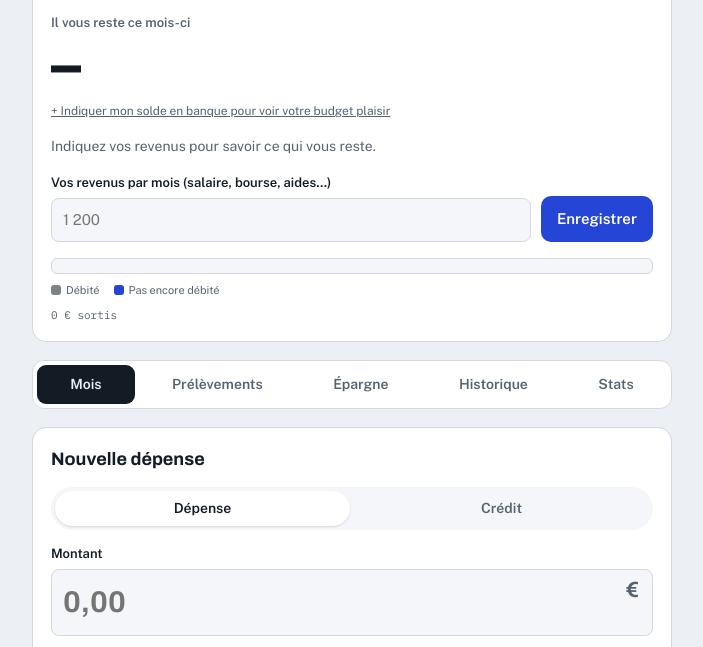
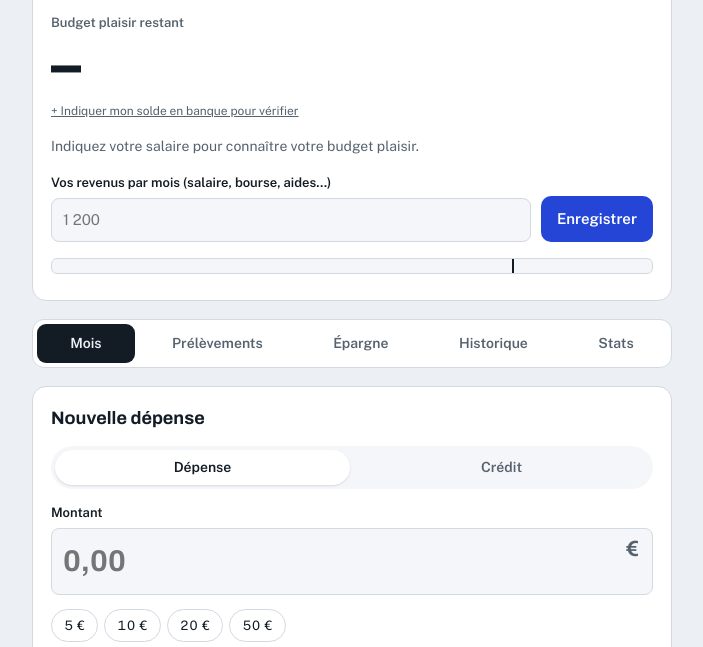
Before and after one commit to ViperFreeze/MyCount, a plain HTML site: page index.html in a window 1280 px wide. Shown: the part 120-767 px from the top of the page, without its empty margins (288-991 px from the left). Drawn offline with nearby package versions, Linux system fonts and the light colour scheme.

Commit message:
Budget plaisir calculé sur le salaire : salaire − prélèvements − objectifs, solde en banque en contrôle
Co-Authored-By: Claude Opus 5.5 <noreply@anthropic.com>
Claude-Session: https://claude.ai/code/session_01SgwXSg56TWjHUwH2QnDMFH

```diff
--- a/index.html
+++ b/index.html
@@ -375,7 +375,7 @@ svg .ac{fill:var(--accent);opacity:.85} svg .ai{fill:var(--ok);opacity:.85}
       <h2>Réglages</h2>
       <div class="field"><label for="set-income">Revenus habituels par mois (€)</label><input id="set-income" inputmode="decimal" autocomplete="off" placeholder="1 200"></div>
       <div class="field"><label for="set-floor">Minimum à garder sur le compte en fin de mois (€)</label><input id="set-floor" inputmode="decimal" autocomplete="off" placeholder="0"></div>
-      <p class="rhint">Retiré du budget plaisir : ce montant reste toujours sur le compte.</p>
+      <p class="rhint">Si votre fin de mois estimée en banque passe sous ce montant, elle s'affiche en rouge sous le budget plaisir.</p>
       <p class="msg" id="set-err" hidden></p>
       <div class="row"><button type="button" class="secondary" id="set-cancel">Fermer</button><button class="primary" type="submit">Enregistrer</button></div>
 
@@ -425,13 +425,13 @@ svg .ac{fill:var(--accent);opacity:.85} svg .ai{fill:var(--ok);opacity:.85}
       </div>
     </form>
 
-    <div class="left-label">Il vous reste ce mois-ci</div>
+    <div class="left-label">Budget plaisir restant</div>
     <div class="big"><span class="done num" id="f-left">–</span><span class="chip" id="f-status" hidden></span></div>
     <div class="bank" id="bank-view" hidden></div>
     <form class="bank-form" id="bank-form" hidden novalidate>
       <div class="field"><label for="bank-in">Solde affiché par votre banque aujourd'hui (€)</label><input id="bank-in" inputmode="decimal" autocomplete="off" placeholder="1 234,56"></div>
       <button class="primary" type="submit">Enregistrer</button>
-      <p class="fine">Les dépenses déjà faites sont comptées comme incluses dans ce solde. Il se met à jour tout seul avec vos nouvelles dépenses et quand vous validez un prélèvement « Débité » ou un crédit « Reçu ». Mettez-le à jour de temps en temps pour vérifier qu'il ne manque rien.</p>
+      <p class="fine">Le solde sert de contrôle : le budget plaisir, lui, se calcule sur votre salaire. Les dépenses déjà faites sont comptées comme incluses dans ce solde. Il se met à jour tout seul avec vos nouvelles dépenses et quand vous validez un prélèvement « Débité » ou un crédit « Reçu ». Mettez-le à jour de temps en temps pour vérifier qu'il ne manque rien.</p>
       <div class="row"><button type="button" class="sbtn" id="bank-del" hidden>Retirer</button><button type="button" class="sbtn" id="bank-cancel">Annuler</button></div>
     </form>
     <div class="income" id="income-view"><span id="income-t"></span></div>
@@ -439,8 +439,7 @@ svg .ac{fill:var(--accent);opacity:.85} svg .ai{fill:var(--ok);opacity:.85}
       <div class="field"><label for="income-in">Vos revenus par mois (salaire, bourse, aides…)</label><input id="income-in" inputmode="decimal" placeholder="1 200"></div>
       <button class="primary" type="submit">Enregistrer</button>
     </form>
-    <div class="gauge" aria-hidden="true"><div class="fd" id="g-debit"></div><div class="f" id="g-fill"></div><div class="fr" id="g-res"></div></div>
-    <div class="glegend" aria-hidden="true"><span><i class="k-done"></i>Débité</span><span><i class="k-pend"></i>Pas encore débité</span><span id="gl-res"><i class="k-res"></i>Prévu objectifs</span></div>
+    <div class="gauge" aria-hidden="true"><div class="fd" id="g-debit"></div><div class="f" id="g-fill"></div><div class="fr" id="g-res"></div><i class="t" id="g-tick" hidden></i></div>
     <div class="scale"><span id="sc-a"></span><span id="sc-b"></span></div>
     <div class="calc" id="calc"></div>
     <form class="dform inc-month" id="inc-month" hidden novalidate>
@@ -668,7 +667,7 @@ const WalletCore = (() => {
     // bank : solde réel saisi (centimes, négatif permis en cas de découvert) et le moment de la saisie.
     const bk = d.bank && typeof d.bank === "object" ? d.bank : {};
     const bank = { amount: Number.isInteger(cents(bk.amount)) && typeof bk.at === "string" && bk.at ? cents(bk.amount) : 0, at: typeof bk.at === "string" ? bk.at : "", updated: typeof bk.updated === "string" ? bk.updated : "" };
-    // floor : minimum à garder sur le compte en fin de mois, retiré du budget plaisir.
+    // floor : minimum à garder sur le compte en fin de mois (alerte sur la ligne « En banque »).
     const fl = d.floor && typeof d.floor === "object" ? d.floor : {};
     const floor = { amount: cents(fl.amount) > 0 ? cents(fl.amount) : 0, updated: typeof fl.updated === "string" ? fl.updated : "" };
     return {
@@ -825,13 +824,41 @@ const WalletCore = (() => {
     return cat + label;
   }
 
-  return { normalize, merge, exportPayload, parseImport, monthTotals, bankEstimate, activeDebits, potBalances, simulate, monthsToReach, goalSpent, catSpent, labelKey, incomeFor, goalReserve };
+  /* Ce que les objectifs prennent sur le salaire du mois, en plus des prélèvements.
+     Objectif par catégorie : son plafond moins les prélèvements de la catégorie (déjà comptés à part).
+     Mêmes règles que goalReserve pour ne rien compter deux fois. */
+  function goalPlan(state, ym) {
+    const cs = catSpent(state, ym), names = [];
+    let total = 0;
+    for (const c of state.categories) if (c.goal) { total += Math.max(0, c.goal - cs[c.id].deb); names.push(c.name); }
+    const goalCats = new Set(state.categories.filter(c => c.goal).map(c => c.id));
+    for (const g of state.goals) {
+      const k = labelKey(g.name);
+      const last = state.expenses.filter(e => e.kind !== "in" && labelKey(e.note) === k).sort((a, b) => b.date.localeCompare(a.date))[0];
+      if (last && goalCats.has(last.cat)) continue;
+      total += g.amount; names.push(g.name);
+    }
+    return { total, names };
+  }
+
+  /* Budget plaisir d'un mois, calculé à partir du salaire :
+     envelope = revenus + crédits reçus − prélèvements (épargne comprise) − objectifs
+     spent    = dépenses hors objectifs + dépassements des objectifs
+     left     = envelope − spent */
+  function funBudget(state, ym) {
+    const T = monthTotals(state, ym), plan = goalPlan(state, ym), reserve = goalReserve(state, ym);
+    const envelope = T.income + T.got - T.debits - plan.total;
+    const spent = T.spent + reserve - plan.total;
+    return { T, plan, reserve, envelope, spent, left: envelope - spent };
+  }
+
+  return { normalize, merge, exportPayload, parseImport, monthTotals, bankEstimate, activeDebits, potBalances, simulate, monthsToReach, goalSpent, catSpent, labelKey, incomeFor, goalReserve, goalPlan, funBudget };
 })();
 if (typeof module !== "undefined") module.exports = WalletCore;
 
 if (typeof document !== "undefined") (function () {
   "use strict";
-  const { normalize, merge, exportPayload, parseImport, monthTotals, bankEstimate, activeDebits, potBalances, simulate, monthsToReach, goalSpent, catSpent, labelKey, incomeFor, goalReserve } = WalletCore;
+  const { normalize, merge, exportPayload, parseImport, monthTotals, bankEstimate, activeDebits, potBalances, simulate, monthsToReach, goalSpent, catSpent, labelKey, incomeFor, goalReserve, funBudget } = WalletCore;
   const LS = "mywallet-v1";
   const $ = s => document.querySelector(s);
   const pad = n => String(n).padStart(2, "0");
@@ -926,64 +953,54 @@ if (typeof document !== "undefined") (function () {
   const catName = id => (state.categories.find(c => c.id === id) || {}).name || "Hors catégorie";
 
   function render() {
-    const T = monthTotals(state, view), tm = timing(view);
-    // Budget réel : revenus + crédits déjà reçus sur le compte − tout ce qui sort (y compris ce qui n'est pas encore débité).
-    // Un crédit en attente n'est compté qu'une fois validé « Reçu ».
-    const inTot = T.income + T.got;
-    const left = inTot - T.total;
-    // Objectifs de dépenses : la part pas encore dépensée de chaque plafond est comptée comme déjà prévue (sauf pour un mois terminé).
-    const reserve = tm.kind === "past" ? 0 : goalReserve(state, view), rem = left - reserve;
+    const tm = timing(view), F = funBudget(state, view), T = F.T;
     const mon = monthName(view).split(" ")[0];
     $("#h-month").textContent = monthName(view);
     $("#m-next").disabled = view >= ymShift(todayYm(), 1);
     $("#h-sub").textContent = tm.kind === "current" ? `Jour ${tm.elapsed} sur ${tm.dim} · ${T.count} dépense${T.count > 1 ? "s" : ""}` : tm.kind === "past" ? `Mois terminé · ${T.count} dépense${T.count > 1 ? "s" : ""}` : "Mois à venir";
 
-    // Ce qui reste = revenus − prélèvements − dépenses
-    const has = inTot > 0, fl = $("#f-left"), st = $("#f-status");
-    // Budget plaisir : avec le solde réel, ce qui restera en banque une fois passés les prélèvements du mois et les objectifs.
-    const est = tm.kind === "current" ? bankEstimate(state, todayYm()) : null, fun = est ? est.after - reserve - state.floor.amount : 0;
-    $(".left-label").textContent = est ? "Budget plaisir" : tm.kind === "past" ? `Il vous est resté en ${mon}` : tm.kind === "future" ? `Il vous restera en ${mon}` : "Il vous reste ce mois-ci";
-    const big = est ? fun : rem, shown = est || has;
-    fl.textContent = shown ? (big < 0 ? "−" : "") + eurR(Math.abs(big)) : "–";
-    fl.classList.toggle("neg", shown && big < 0);
-    const proj = Math.min(rem, tm.kind === "current" && T.spent > 0 ? inTot - T.debits - Math.round(T.spent / tm.elapsed * tm.dim) : rem);
-    const lv = est ? (fun < 0 ? "bad" : "ok") : !has ? "" : rem < 0 ? "bad" : proj < 0 ? "warn" : "ok";
-    st.hidden = !shown; st.className = "chip " + lv;
-    st.textContent = lv === "bad" ? "Dans le rouge" : lv === "warn" ? "Rythme trop élevé" : tm.kind === "future" ? "Prévision" : "Ça va";
+    /* Budget plaisir, à partir du salaire :
+       revenus + crédits reçus − prélèvements (épargne comprise) − objectifs = budget plaisir du mois,
+       puis chaque dépense hors objectifs (ou au-delà d'un objectif) le fait baisser. */
+    const inTot = T.income + T.got, has = inTot > 0, fl = $("#f-left"), st = $("#f-status");
+    const env = F.envelope, used = F.spent, fun = F.left;
+    $(".left-label").textContent = tm.kind === "past" ? `Budget plaisir restant en ${mon}` : tm.kind === "future" ? `Budget plaisir prévu en ${mon}` : "Budget plaisir restant";
+    fl.textContent = has ? (fun < 0 ? "−" : "") + eurR(Math.abs(fun)) : "–";
+    fl.classList.toggle("neg", has && fun < 0);
+    const lv = !has ? "" : fun < 0 ? "bad" : level(used, env, tm.frac);
+    st.hidden = !has; st.className = "chip " + lv;
+    st.textContent = env <= 0 ? "Pas de budget plaisir" : lv === "bad" ? "Dans le rouge" : lv === "warn" ? "Rythme trop élevé" : tm.kind === "future" ? "Prévision" : "Ça va";
     const hasInc = state.income.amount > 0 || hasOwnInc(view);
-    $("#income-t").textContent = "Indiquez vos revenus pour savoir ce qui vous reste.";
+    $("#income-t").textContent = "Indiquez votre salaire pour connaître votre budget plaisir.";
     $("#income-view").hidden = $("#income-form").hidden = hasInc;
 
-    // Jauge : déjà débité, puis en bleu ce qui n'est pas encore débité, puis ce qui est prévu pour les objectifs.
-    const base = Math.max(inTot, T.total + reserve, 1);
-    const wd = T.done / base * 100, we = T.pendOut / base * 100, wr = reserve / base * 100;
-    const gd = $("#g-debit"); gd.style.width = Math.min(100, wd) + "%";
+    // Jauge : la part du budget plaisir déjà dépensée, avec le repère du jour.
+    const pct = env > 0 ? Math.max(0, used) / env * 100 : used > 0 ? 100 : 0;
+    const gd = $("#g-debit"); gd.style.width = Math.min(100, pct) + "%";
     gd.className = "fd" + (lv === "bad" ? " bad" : lv === "warn" ? " warn" : "");
-    const gf = $("#g-fill"); gf.style.left = Math.min(100, wd) + "%"; gf.style.width = Math.max(0, Math.min(100 - wd, we)) + "%";
-    const gr = $("#g-res"); gr.style.left = Math.min(100, wd + we) + "%"; gr.style.width = Math.max(0, Math.min(100 - wd - we, wr)) + "%";
-    $("#gl-res").hidden = !reserve;
-    $("#sc-a").textContent = has ? `${nf0.format(Math.round((T.total + reserve) / inTot * 100))} % des revenus ${reserve ? "utilisés ou prévus" : "utilisés"}` : `${eurR(T.total)} sortis`;
-    $("#sc-b").textContent = has ? eurR(inTot) : "";
-    // Ce qui reste = revenus + crédits reçus − ce qui est déjà débité − ce qui va encore partir (prélèvements à venir, dépenses en attente).
-    const pendDeb = activeDebits(state, view).filter(d => !d.done[view] && view >= todayYm()).reduce((s, d) => s + d.amount, 0), pendExp = T.pendOut - pendDeb;
-    const waitSub = [pendDeb ? `${eur(pendDeb)} de prélèvements` : "", pendExp ? `${eur(pendExp)} de dépenses en attente` : ""].filter(Boolean).join(" + ");
+    $("#g-fill").style.width = "0"; $("#g-res").style.width = "0";
+    $("#g-tick").hidden = tm.kind !== "current"; $("#g-tick").style.left = (tm.frac * 100).toFixed(1) + "%";
+    $("#sc-a").textContent = has ? `${eurR(Math.max(0, used))} dépensés sur ${eurR(Math.max(0, env))}` : "";
+    $("#sc-b").textContent = has && tm.kind === "current" && fun > 0 ? `≈ ${eurR(Math.floor(fun / tm.daysLeft))} par jour` : "";
+
+    // Détail : du salaire au budget plaisir.
+    const pendDeb = activeDebits(state, view).filter(d => !d.done[view] && view >= todayYm()).reduce((s, d) => s + d.amount, 0);
+    const sd = saveDebit(), saveAmt = sd && saveActive(sd, view) ? sd.amount : 0;
+    const pendExp = T.pendOut - pendDeb;
     const line = (label, v, cls, sub, extra) => `<div class="cl${cls === "tot" ? " tot" : ""}"><span>${label}${sub ? `<small>${sub}</small>` : ""}</span>${extra || ""}<span class="v ${cls === "tot" ? "" : cls || ""}">${v}</span></div>`;
     const sgn = c => (c < 0 ? "−" : "") + eur(Math.abs(c));
-    if (est) $("#calc").innerHTML =
-      line("Solde en banque", sgn(est.now), "", `saisi le ${new Date(est.at).toLocaleDateString("fr-FR", { day: "numeric", month: "short" })}, mis à jour avec vos nouvelles dépenses`, `<button type="button" class="sbtn" id="bank-edit">Modifier</button>`) +
-      (est.pendOut ? line("Prélèvements à venir", "−" + eur(est.pendOut), "wait", "pas encore validés « Débité » ce mois-ci") : "") +
-      (est.pendIn ? line("Crédits à recevoir", "+" + eur(est.pendIn), "in") : "") +
-      (reserve ? line("Prévu pour vos objectifs", "−" + eur(reserve), "res", "ce qui reste à dépenser sur vos plafonds du mois") : "") +
-      (state.floor.amount ? line("Minimum à garder", "−" + eur(state.floor.amount), "", "en fin de mois, réglable dans les réglages") : "") +
-      line("Budget plaisir", sgn(fun), "tot");
-    else $("#calc").innerHTML =
-      line("Revenus du mois", eur(T.income), "", hasOwnInc(view) ? "montant propre à ce mois" : "", `<button type="button" class="sbtn" id="income-edit">Modifier</button>`) +
-      (T.credits ? line("Crédits reçus", (T.got ? "+" : "") + eur(T.got), "in", T.pendIn ? `${eur(T.pendIn)} à recevoir, pas encore compté` : "") : "") +
-      line("Déjà débité", (T.done ? "−" : "") + eur(T.done)) +
-      (T.pendOut || tm.kind !== "past" ? line(tm.kind === "past" ? "Pas encore validé" : "À venir", (T.pendOut ? "−" : "") + eur(T.pendOut), T.pendOut ? "wait" : "", waitSub) : "") +
-      (reserve ? line("Prévu pour vos objectifs", "−" + eur(reserve), "res", "ce qui reste à dépenser sur vos plafonds du mois") : "") +
-      line(tm.kind === "past" ? "Il vous est resté" : "Il vous reste", (rem < 0 ? "−" : "") + eur(Math.abs(rem)), "tot");
-    const showCalc = !!est || has || state.income.amount > 0 || hasOwnInc(view);
+    const minus = c => (c ? "−" : "") + eur(c);
+    const goalNames = F.plan.names.slice(0, 3).join(", ") + (F.plan.names.length > 3 ? "…" : "");
+    $("#calc").innerHTML =
+      line("Salaire du mois", eur(T.income), "", hasOwnInc(view) ? "montant propre à ce mois" : "", `<button type="button" class="sbtn" id="income-edit">Modifier</button>`) +
+      (T.credits ? line("Crédits reçus", (T.got ? "+" : "") + eur(T.got), "in", T.pendIn ? `${eur(T.pendIn)} à recevoir, compté une fois « Reçu »` : "") : "") +
+      line("Prélèvements", minus(T.debits), "", [saveAmt ? `dont ${eur(saveAmt)} d'épargne` : "", pendDeb ? `${eur(pendDeb)} pas encore débités` : ""].filter(Boolean).join(" · ")) +
+      (F.plan.total ? line("Objectifs de dépenses", "−" + eur(F.plan.total), "res", goalNames) : "") +
+      line("Budget plaisir du mois", sgn(env), "tot") +
+      line("Dépenses plaisir", minus(Math.max(0, used)), pendExp ? "wait" : "", "hors objectifs, dépassements compris" + (pendExp ? ` · ${eur(pendExp)} en attente` : "")) +
+      (tm.kind === "past" && F.reserve ? line("Non dépensé sur les objectifs", "+" + eur(F.reserve), "in") : "") +
+      line(tm.kind === "past" ? (F.reserve ? "Il vous est resté au total" : "Budget plaisir restant") : "Budget plaisir restant", sgn(tm.kind === "past" ? fun + F.reserve : fun), "tot");
+    const showCalc = has || state.income.amount > 0 || hasOwnInc(view);
     $("#calc").hidden = !showCalc;
     if (!showCalc) $("#inc-month").hidden = true;
 
@@ -1733,12 +1750,17 @@ if (typeof document !== "undefined") (function () {
     openIncMonth(false); save(); render(); toast(`Revenus de ${monthName(view)} : montant habituel`);
   });
   $("#im-cancel").addEventListener("click", () => openIncMonth(false));
-  /* ---------- Solde réel en banque (affiché en petit sous « Il vous reste ») ---------- */
+  /* ---------- Solde réel en banque (contrôle, affiché en petit sous le budget plaisir) ---------- */
   /* Petit lien sous le grand chiffre, seulement tant qu'aucun solde n'est saisi. Ensuite le solde se modifie dans le détail. */
   function renderBank(tm) {
-    const v = $("#bank-view");
-    v.hidden = tm.kind !== "current" || !$("#bank-form").hidden || !!bankEstimate(state, todayYm());
-    if (!v.hidden) v.innerHTML = `<button type="button" class="linkbtn" id="bank-edit">+ Indiquer mon solde en banque pour voir votre budget plaisir</button>`;
+    const v = $("#bank-view"), est = bankEstimate(state, todayYm());
+    v.hidden = tm.kind !== "current" || !$("#bank-form").hidden;
+    if (v.hidden) return;
+    if (!est) { v.innerHTML = `<button type="button" class="linkbtn" id="bank-edit">+ Indiquer mon solde en banque pour vérifier</button>`; return; }
+    // Contrôle : ce qui restera vraiment sur le compte une fois passés les prélèvements et les objectifs du mois.
+    const marge = est.after - goalReserve(state, todayYm()), low = state.floor.amount && marge < state.floor.amount;
+    const sg = c => (c < 0 ? "−" : "") + eur(Math.abs(c));
+    v.innerHTML = `<span>En banque : <b class="num">${sg(est.now)}</b> · fin de mois estimée : <b class="num${marge < 0 || low ? " neg" : ""}">${sg(marge)}</b>${low ? ` <small>(sous votre minimum de ${eur(state.floor.amount)})</small>` : ""}</span> <button type="button" class="sbtn" id="bank-edit">Modifier</button>`;
   }
   const parseSigned = s => {
     const t = String(s).replace(/[\s\u00a0\u202f€]/g, "").replace("−", "-").replace(",", ".");
```
Also changed, not shown: 1 other file.
